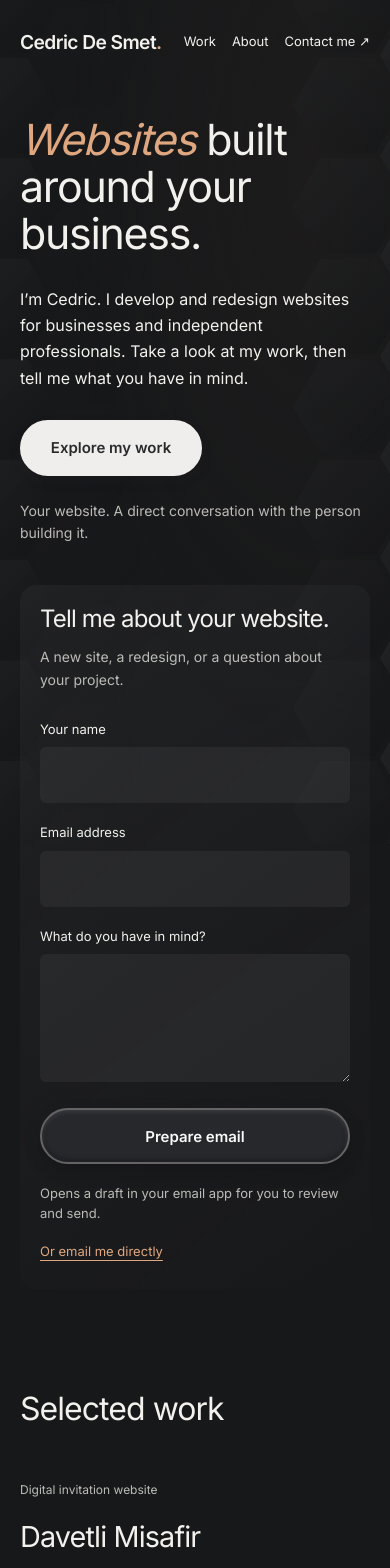
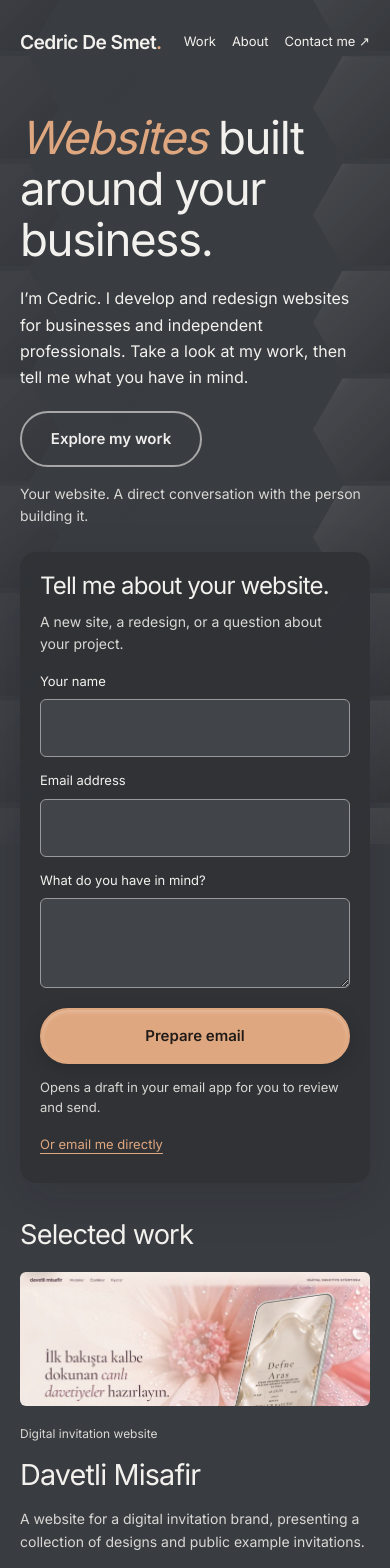
Before and after one commit to Cedric-DeSmet/Cedric-DeSmet.github.io, a Next.js app: page / in a window 390 px wide. Shown: the top 1568 px of the page. Built offline with nearby package versions, Linux system fonts and the light colour scheme; a web font is replaced by a local one.

Commit message:
Apply approved lighter graphite portfolio treatment

```diff
--- a/src/app/material-surface.css
+++ b/src/app/material-surface.css
@@ -89,3 +89,227 @@ body > header, main, body > footer { position: relative; z-index: 1; }
   .work-snapshots { padding-top: 2rem; }
   .preview-desktop-image, .burger-stage { border-radius: 6px; }
 }
+
+.preview-opening {
+  padding-block:1.5rem 2rem;
+  gap:clamp(2rem,5vw,5rem);
+  align-items:start
+}
+.preview-introduction {
+  padding-top:.75rem
+}
+.preview-introduction h1 {
+  font-size:clamp(3.1rem,4.6vw,4.2rem);
+  line-height:1.12
+}
+.preview-description {
+  margin-top:1.75rem
+}
+.preview-personal-note {
+  margin-top:1.5rem
+}
+.contact-panel {
+  padding:1.75rem;
+  background:#242527ed;
+  border-radius:16px
+}
+.contact-panel h2 {
+  font-size:1.65rem
+}
+.contact-field input,.contact-field textarea {
+  background:#303133;
+  border:1px solid #82817f;
+  box-shadow:none
+}
+.contact-field input:focus-visible,.contact-field textarea:focus-visible {
+  outline:3px solid #efb58e;
+  outline-offset:3px;
+  background:#38393b
+}
+.contact-panel .preview-primary {
+  background:#dfa77f;
+  color:#201b18;
+  border-color:#dfa77f;
+  box-shadow:inset 0 2px 4px #ffffff40,0 6px 18px #00000026
+}
+.contact-panel .preview-primary:hover {
+  background:#edb993;
+  color:#201b18
+}
+.preview-secondary {
+  background:transparent;
+  border-color:#777571;
+  color:#efeeec;
+  box-shadow:none
+}
+.preview-secondary:hover {
+  background:#ffffff0d;
+  color:white
+}
+.work-snapshots {
+  padding-top:1rem
+}
+.work-snapshots>h2 {
+  font-size:1.7rem;
+  margin-bottom:1rem
+}
+.work-snapshots .preview-project {
+  display:flex;
+  flex-direction:column
+}
+.work-snapshots .preview-project-image {
+  order:-1;
+  margin:0 0 1.2rem
+}
+.work-snapshots .preview-project h2 {
+  margin-top:.6rem
+}
+.work-snapshots .preview-project-description {
+  margin-top:.8rem
+}
+.work-snapshots .preview-project-bottom {
+  margin-top:.8rem
+}
+.work-snapshots .preview-project-top {
+  display:flex
+}
+body .contact-panel {
+  background:#242527f2;
+  box-shadow:0 16px 48px #00000020
+}
+.surface-background {
+  background:none
+}
+
+@media(max-width:900px) {
+  .preview-opening {
+  grid-template-columns:1fr;
+  gap:2.25rem
+}
+.contact-panel {
+  max-width:none
+}
+.preview-introduction h1 {
+  max-width:620px
+}
+.preview-description {
+  max-width:600px
+}
+
+}
+
+@media(max-width:540px) {
+  .preview-introduction h1 {
+  font-size:2.85rem
+}
+.preview-opening {
+  padding-top:1rem;
+  gap:2rem
+}
+.contact-panel {
+  padding:1.25rem
+}
+.contact-panel h2 {
+  font-size:1.5rem
+}
+.contact-panel form {
+  gap:1rem
+}
+.preview-description {
+  margin-top:1.5rem
+}
+.work-snapshots>h2 {
+  font-size:1.5rem
+}
+.preview-personal-note {
+  margin-top:1.25rem
+}
+
+}
+
+
+:root {
+  --paper:#393c41;
+  --muted:#dad8d4
+}
+body {
+  background:#393c41
+}
+.preview-header,.direction-preview {
+  --preview-muted:#dad8d4
+}
+.preview-personal-note,.contact-intro,.contact-form-note {
+  color:#dad8d4
+}
+body .contact-panel {
+  background:#303236f2;
+  box-shadow:0 16px 48px #11121620
+}
+.contact-field input,.contact-field textarea {
+  background:#414449;
+  border-color:#97999c
+}
+.contact-field input:focus-visible,.contact-field textarea:focus-visible {
+  background:#494c52
+}
+.preview-secondary {
+  border-color:#a7a7a7
+}
+.work-snapshots .preview-project {
+  margin-top:1rem
+}
+.section-heading h2 {
+  font-size:1.7rem
+}
+.surface-layer {
+  position:fixed;
+  inset:0;
+  pointer-events:none;
+  z-index:0
+}
+.surface-fallback {
+  position:absolute;
+  inset:0;
+  background:url('/surface-desktop.svg') center/cover no-repeat
+}
+.surface-background[data-ready=true]+.surface-fallback {
+  display:none
+}
+
+@media(max-width:700px) {
+  .surface-fallback {
+  background-image:url('/surface-mobile.svg')
+}
+
+}
+
+@media(max-width:540px) {
+  .preview-description {
+  margin-top:1.25rem
+}
+.preview-actions {
+  margin-top:1.25rem
+}
+.preview-personal-note {
+  margin-top:1rem
+}
+.preview-opening {
+  gap:1.5rem;
+  padding-bottom:1.5rem
+}
+.contact-panel form {
+  margin-top:1rem;
+  gap:.875rem
+}
+.contact-field textarea {
+  min-height:90px;
+  height:90px
+}
+.contact-intro {
+  margin-top:.65rem
+}
+.work-snapshots {
+  padding-top:.5rem
+}
+
+}
--- a/src/components/SurfaceBackground.tsx
+++ b/src/components/SurfaceBackground.tsx
@@ -7,9 +7,9 @@ export const SurfaceBackground = () => {
 
   useEffect(() => {
     const canvas = canvasRef.current;
-    const context = canvas?.getContext("2d");
+    const context = (() => { try { return canvas?.getContext("2d"); } catch { return null; } })();
     if (!canvas || !context) return;
-    const preference = window.matchMedia("(prefers-reduced-motion: reduce), (pointer: coarse)");
+    const preference = window.matchMedia("(prefers-reduced-motion: reduce), (pointer: coarse), (max-width: 700px)");
     let width = 0, height = 0, frame = 0;
     let x = -1000, y = -1000, targetX = x, targetY = y;
     let strength = 0, targetStrength = 0;
@@ -21,17 +21,19 @@ export const SurfaceBackground = () => {
       y += (targetY - y) * .16;
       strength += (targetStrength - strength) * .12;
       context.clearRect(0, 0, width, height);
-      const radius = width < 700 ? 58 : 92;
+      canvas.dataset.ready = "true";
+      const radius = width < 700 ? 62 : 104;
       const stepY = Math.sqrt(3) * radius;
       for (let col = -1; col < width / (radius * 1.5) + 1; col++) {
         for (let row = -1; row < height / stepY + 1; row++) {
           const cx = col * radius * 1.5;
           const cy = row * stepY + (col % 2 ? stepY / 2 : 0);
           const edge = Math.abs(cx - width / 2) / (width / 2);
-          const proximity = Math.max(0, 1 - Math.hypot(cx - x, cy - y) / 310) * strength;
-          const visibility = Math.max(0, (edge - .42) / .58);
+          let proximity = Math.max(0, 1 - Math.hypot(cx - x, cy - y) / 310) * strength;
+          const visibility = Math.max(0, (edge - .48) / .52) * (cx / width > .5 ? .8 + cy / height * .4 : .45) * 1.35;
+          proximity *= Math.min(1, visibility) * .85;
           if (visibility < .03 && proximity < .02) continue;
-          const settle = (1 - proximity) * 5;
+          const settle = 0;
           context.beginPath();
           for (let point = 0; point < 6; point++) {
             const angle = point * Math.PI / 3;
@@ -41,10 +43,19 @@ export const SurfaceBackground = () => {
           }
           context.closePath();
           const light = context.createLinearGradient(cx - radius, cy - radius, cx + radius, cy + radius);
-          light.addColorStop(0, `rgba(${42 + proximity * 90},${43 + proximity * 34},${45 + proximity * 9},${.52 * visibility + proximity * .3})`);
-          light.addColorStop(1, `rgba(16,17,19,${.65 * visibility + proximity * .2})`);
+          light.addColorStop(0, `rgba(${88 + proximity * 90},${90 + proximity * 55},${94 + proximity * 30},${.52 * visibility + proximity * .3})`);
+          light.addColorStop(1, `rgba(39,41,45,${.65 * visibility + proximity * .2})`);
           context.fillStyle = light;
           context.fill();
+          if (visibility > .3) {
+            context.save(); context.clip();
+            const edgeLight = context.createLinearGradient(cx-radius, cy-radius, cx+radius, cy+radius);
+            edgeLight.addColorStop(0, 'rgba(223,178,145,' + (.20 * visibility + proximity * .18) + ')');
+            edgeLight.addColorStop(.22, 'rgba(213,205,195,0)');
+            context.fillStyle = edgeLight;
+            context.fillRect(cx-radius, cy-radius, radius*2, radius*2);
+            context.restore();
+          }
         }
       }
       if (!preference.matches && !document.hidden &&
@@ -89,5 +100,5 @@ export const SurfaceBackground = () => {
     };
   }, []);
 
-  return <canvas ref={canvasRef} className="surface-background" aria-hidden="true" />;
+  return <div className="surface-layer" aria-hidden="true"><canvas ref={canvasRef} className="surface-background" /><div className="surface-fallback" /></div>;
 };
```
Also changed, not shown: public/surface-desktop.svg (added), public/surface-mobile.svg (added).
